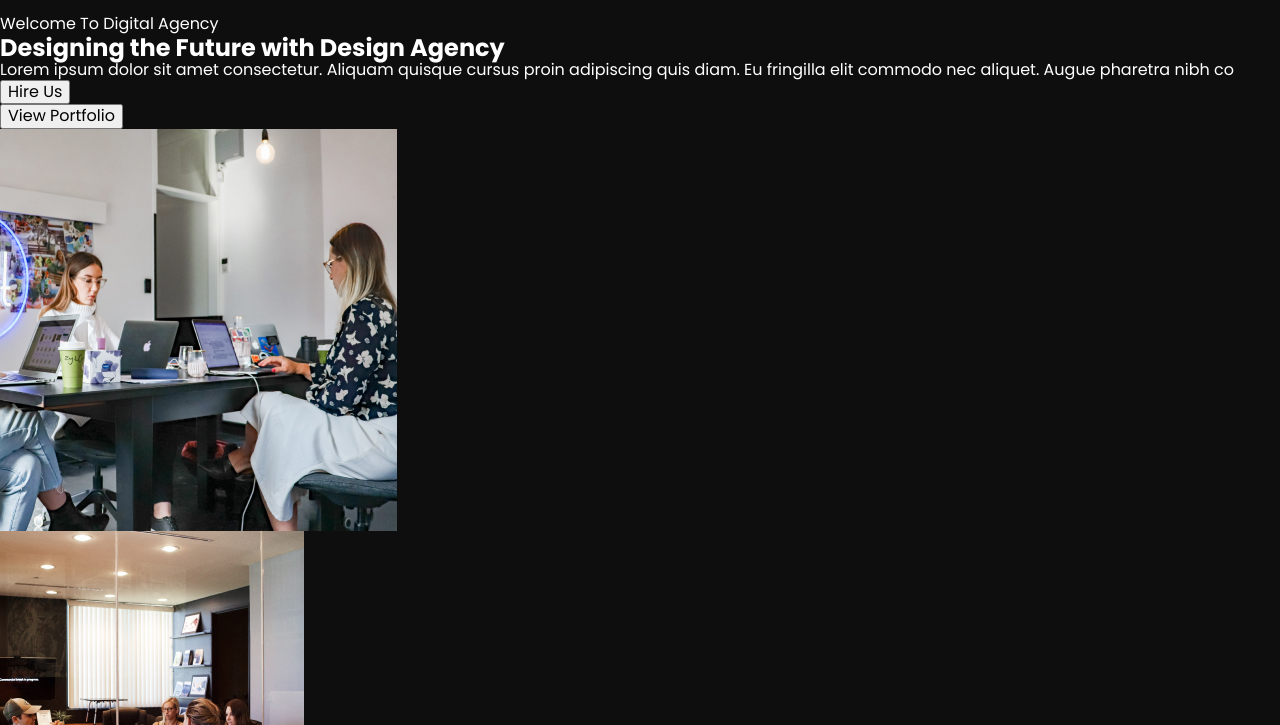
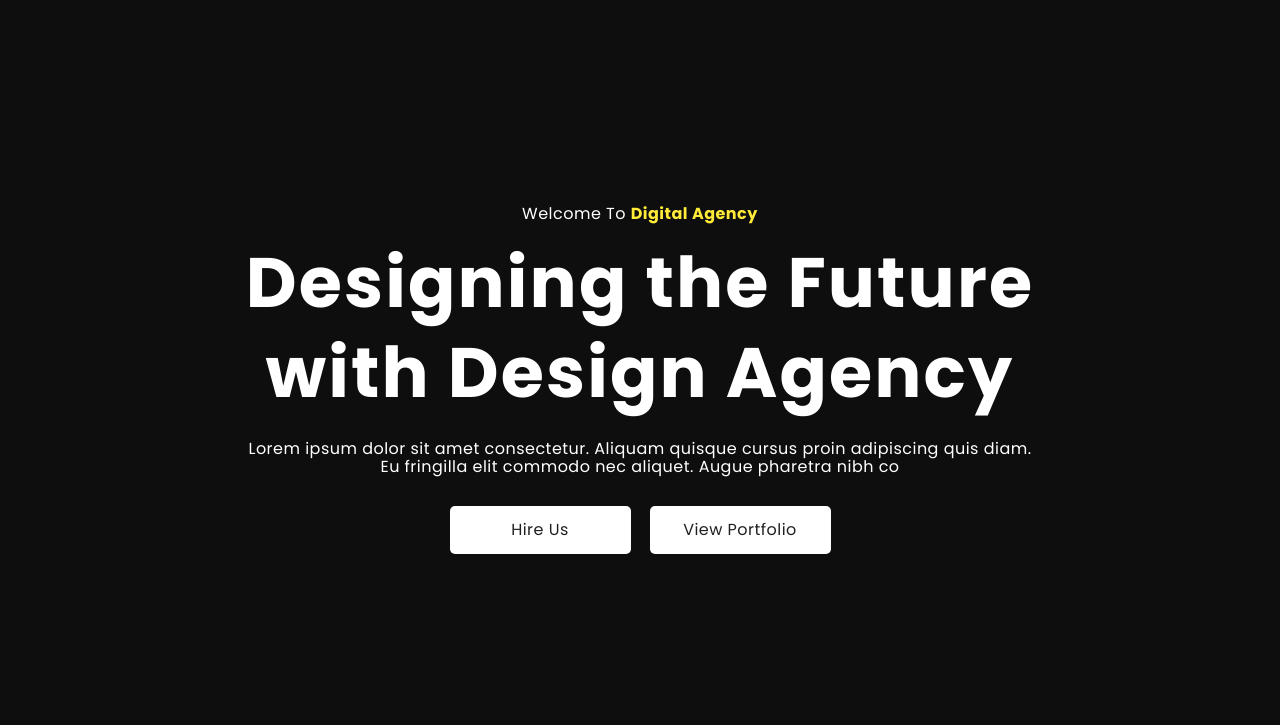
Before and after one commit to inkamish/team-project, a plain HTML site: page index.html in a window 1280 px wide. Shown: the part 75-800 px from the top of the page. Drawn offline with nearby package versions, Linux system fonts and the light colour scheme.

Commit message:
add hero styles

```diff
--- a/css/styles.css
+++ b/css/styles.css
@@ -85,3 +85,69 @@ body {
     min-width: 128px;
     height: 44px;
 }
+
+.hero {
+    padding-top: 190px;
+    padding-bottom: 190px;
+}
+
+.hero-subtitle {
+    font-size: 16px;
+        letter-spacing: 0.03em;
+        text-align: center;
+        color: #fff;
+        margin-bottom: 14px;
+        }
+
+.hero-subtitle-part {
+    font-weight: 700;
+        color: #ffeb38;
+}
+
+.hero-title {
+    font-size: 70px;
+        line-height: 1.285;
+        letter-spacing: 0.03em;
+        color: #fff;
+        max-width: 790px;
+        margin-left: auto;
+        margin-right: auto;
+        text-align: center;
+        margin-bottom: 22px;
+      }
+
+.hero-text {
+    font-size: 16px;
+        letter-spacing: 0.03em;
+        text-align: center;
+        color: #fff;
+        max-width: 786px;
+        margin-left: auto;
+            margin-right: auto;
+            text-align: center;
+            margin-bottom: 30px;
+}
+
+.hero-list {
+    display: flex;
+    justify-content: center;
+    gap: 19px;
+}
+
+.hero-item {}
+
+.hero-btn {
+    border-radius: 5px;
+        min-width: 181px;
+        height: 48px;
+        background-color: #fff;
+        font-size: 16px;
+            letter-spacing: 0.03em;
+            text-align: center;
+            color: #202020;
+            border: none;
+}
+
+.hero-btn:hover, .hero-btn:focus {
+    background-color: #ffeb38;
+}
--- a/index.html
+++ b/index.html
@@ -54,18 +54,26 @@
       </div>
     </header>
     <main>
-      <section>
-        <p>Welcome To Digital Agency</p>
-        <h1>Designing the Future with Design Agency</h1>
-        <p>
-          Lorem ipsum dolor sit amet consectetur. Aliquam quisque cursus proin
-          adipiscing quis diam. Eu fringilla elit commodo nec aliquet. Augue
-          pharetra nibh co
-        </p>
-        <ul>
-          <li><button type="button">Hire Us</button></li>
-          <li><button type="button">View Portfolio</button></li>
-        </ul>
+      <section class="hero">
+        <div class="container">
+          <p class="hero-subtitle">
+            Welcome To <span class="hero-subtitle-part">Digital Agency</span>
+          </p>
+          <h1 class="hero-title">Designing the Future with Design Agency</h1>
+          <p class="hero-text">
+            Lorem ipsum dolor sit amet consectetur. Aliquam quisque cursus proin
+            adipiscing quis diam. Eu fringilla elit commodo nec aliquet. Augue
+            pharetra nibh co
+          </p>
+          <ul class="hero-list">
+            <li class="hero-item">
+              <button class="hero-btn" type="button">Hire Us</button>
+            </li>
+            <li class="hero-item">
+              <button class="hero-btn" type="button">View Portfolio</button>
+            </li>
+          </ul>
+        </div>
       </section>
       <section id="about">
         <ul>
```
